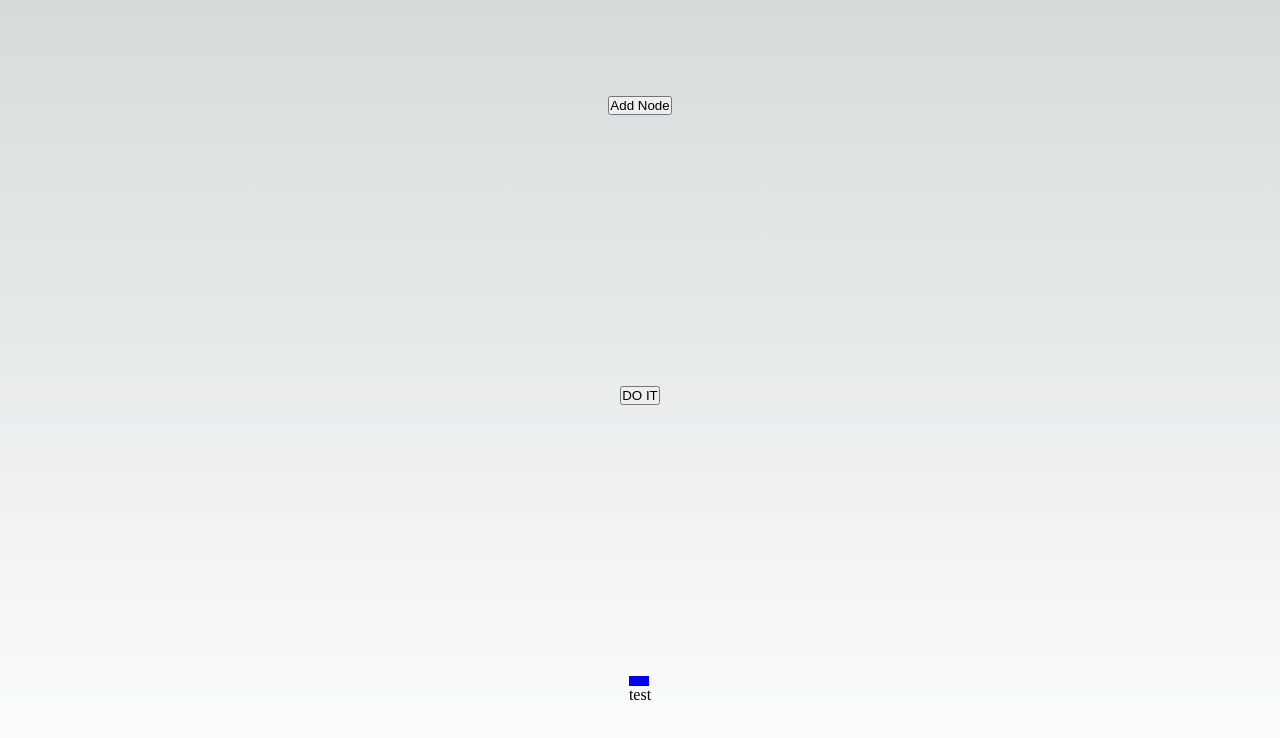
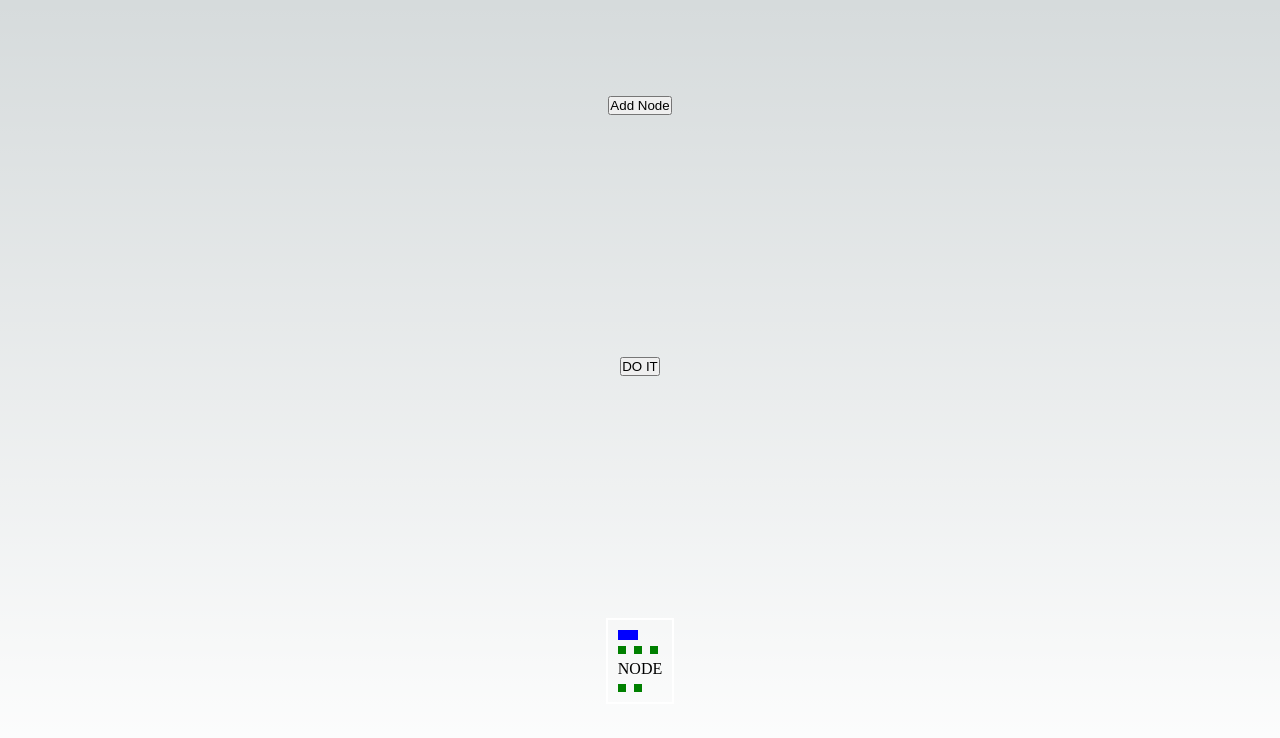
Before and after one commit to smbddha/audioply, a Next.js app: page / in a window 1280 px wide. Both pictures are taken after a click on the button "Add Node". Shown: the top 738 px of the page. Built offline with nearby package versions, Linux system fonts and the light colour scheme.

Commit message:
working connections

```diff
--- a/pages/index.tsx
+++ b/pages/index.tsx
@@ -1,53 +1,211 @@
 import Head from "next/head";
-import { Inter } from "@next/font/google";
+// import { Inter } from "@next/font/google";
 import styles from "@/styles/Home.module.css";
-import { useState, useCallback } from "react";
+import react, {
+  useState,
+  useCallback,
+  MouseEvent,
+  RefObject,
+  MutableRefObject,
+  useRef,
+  createRef,
+  forwardRef,
+  ForwardedRef,
+} from "react";
 import Draggable from "react-draggable";
+import React from "react";
 // import { useSvgDrawing } from "@svg-drawing/react";
 
-const inter = Inter({ subsets: ["latin"] });
+// const inter = Inter({ subsets: ["latin"] });
 
-const Graph = {};
+const Graph = [];
 
 type NodeProps = {
-  name: string;
-};
-
-const Node = ({ name }: NodeProps) => {
-  return (
-    <Draggable handle=".handle">
-      <div>
-        <div
-          className="handle"
-          style={{ width: "20px", height: "10px", backgroundColor: "blue" }}
-        ></div>
-        <div>{name}</div>
-      </div>
-    </Draggable>
-  );
+  node: INode;
+  inputMouseHandler: (
+    e: MouseEvent,
+    node: INode,
+    i: number,
+    ref: RefObject<HTMLDivElement>
+  ) => void;
+  outputMouseHandler: (
+    e: MouseEvent,
+    node: INode,
+    i: number,
+    ref: RefObject<HTMLDivElement>
+  ) => void;
 };
 
 type INode = {
   name: String;
   node: AudioNode;
   settings: object;
-  inputs: INode[];
-  outputs: INode[];
+  inputs: RefObject<HTMLDivElement>[];
+  outputs: RefObject<HTMLDivElement>[];
+  // params: NodeParam[];
 };
 
-const connections: [INode, INode][] = [];
+enum NodeParamEnum {
+  Input = "INPUT",
+  Output = "OUTPUT",
+}
+
+type NodeParam = {
+  type: NodeParamEnum;
+  idx: number;
+  name: string;
+};
+
+type InputOutputProps = {
+  // ref: RefObject<HTMLDivElement | undefined>;
+  mouseHandler: (e: MouseEvent) => void;
+};
+
+type ConnNodeTuple = [INode, number, number];
+
+const InputOutputNode = React.forwardRef<HTMLDivElement, InputOutputProps>(
+  (props, ref) => {
+    // const iref = useRef<HTMLDivElement>(ref);
+    const { mouseHandler } = props;
+
+    return (
+      <div
+        ref={ref}
+        onMouseDown={(e) => mouseHandler(e)}
+        onMouseEnter={(e) => mouseHandler(e)}
+        onMouseLeave={(e) => mouseHandler(e)}
+        style={{
+          backgroundColor: "green",
+          width: "8px",
+          height: "8px",
+        }}
+      ></div>
+    );
+  }
+);
+
+const Node = ({ node, inputMouseHandler, outputMouseHandler }: NodeProps) => {
+  const handleOutputClick = (i: number) => {
+    return;
+  };
+
+  return (
+    <Draggable handle=".handle">
+      <div
+        style={{
+          zIndex: "1000",
+          border: "2px solid white",
+          display: "flex",
+          flexDirection: "column",
+          gap: "6px",
+          padding: "10px",
+        }}
+      >
+        <div
+          className="handle"
+          style={{
+            width: "20px",
+            height: "10px",
+            backgroundColor: "blue",
+          }}
+        ></div>
+        <div
+          style={{
+            display: "flex",
+            flex: 1,
+            flexDirection: "row",
+            gap: "8px",
+          }}
+        >
+          {node.inputs.map((ref, i) => {
+            return (
+              <InputOutputNode
+                ref={ref}
+                mouseHandler={(e) => inputMouseHandler(e, node, i, ref)}
+              />
+            );
+          })}
+        </div>
+        <div>{node.name}</div>
+        <div
+          style={{
+            display: "flex",
+            flex: 1,
+            flexDirection: "row",
+            gap: "8px",
+          }}
+        >
+          {node.outputs.map((ref, i) => {
+            return (
+              <InputOutputNode
+                ref={ref}
+                mouseHandler={(e) => outputMouseHandler(e, node, i, ref)}
+              />
+            );
+          })}
+        </div>
+      </div>
+    </Draggable>
+  );
+};
+
+const connections: [any, any][] = [];
+
+enum MouseState {
+  UP = "Up",
+  DOWN = "Down",
+}
 
 export default function Home() {
   const [audioCtx, _] = useState<AudioContext | null>(
     typeof window !== "undefined" ? new AudioContext() : null
   );
-  console.log(audioCtx);
+  const [graph, setGraph] = useState<any[]>([]);
+  const [mouseState, setMouseState] = useState(MouseState.UP);
+  // const [mouseStart, setMouseStart] = useState({ x1: 0, y1: 0 });
+  const [mousePos, setMousePos] = useState([0, 0]);
+
+  // const [activeNode, setActiveNode] = useState<[INode, tid] | null>(null);
+  // const [activeOutput, setActiveOutput] = useSta
+  const [connectionStart, setConnectionStart] = useState<
+    [INode, number, number] | null
+  >(null);
+  const [connectionEnd, setConnectionEnd] = useState<
+    [INode, number, number] | null
+  >(null);
+
+  // const [renderRef, draw] = useSvgDrawing({
+  //   penWidth: 10, // pen width
+  //   penColor: "#e00", // pen color
+  //   close: true, // Use close command for path. Default is false.
+  //   curve: false, // Use curve command for path. Default is true.
+  //   delay: 60, // Set how many ms to draw points every.
+  //   fill: "", // Set fill attribute for path. default is `none`
+  // });
+
+  // console.log(audioCtx);
 
   const handleClick = () => {
     addNode();
   };
 
-  const handleAddNode = () => {};
+  const handleAddNode = () => {
+    const newNode = {
+      name: "NODE",
+      inputs: [
+        createRef<HTMLDivElement>(),
+        createRef<HTMLDivElement>(),
+        createRef<HTMLDivElement>(),
+      ],
+      outputs: [createRef<HTMLDivElement>(), createRef<HTMLDivElement>()],
+    };
+    console.log("adding node");
+
+    setGraph((g) => {
+      return [...g, newNode];
+    });
+    console.log(graph);
+  };
 
   const addNode = useCallback(() => {
     if (audioCtx) {
@@ -62,6 +220,122 @@ export default function Home() {
     }
   }, [audioCtx]);
 
+  const handleMouseDown = (e: MouseEvent) => {
+    // setMouseState(MouseState.DOWN);
+    // setMouseStart({ x1: e.clientX, y1: e.clientY });
+  };
+
+  // const handleMouseUp = (e: MouseEvent) => {
+  //   // setMouseState(MouseState.UP);
+  // };
+
+  const handleMouseMove = (e: MouseEvent) => {
+    setMousePos([e.clientX, e.clientY]);
+  };
+
+  const getLineCoords = () => {
+    // get the postion of the active input/output
+    if (!connectionStart) return;
+
+    const [node, inputIdx, outputIdx] = connectionStart;
+
+    let rect;
+    if (inputIdx >= 0) {
+      if (!node.inputs[inputIdx].current) return;
+      rect = node.inputs[inputIdx].current.getBoundingClientRect();
+    } else if (outputIdx >= 0) {
+      if (!node.outputs[outputIdx].current) return;
+      rect = node.outputs[outputIdx].current.getBoundingClientRect();
+    }
+
+    return {
+      x1: rect.x,
+      y1: rect.y,
+      x2: mousePos[0],
+      y2: mousePos[1],
+    };
+  };
+
+  const getConnCoords = (start: ConnNodeTuple, end: ConnNodeTuple) => {
+    const [startNode, startInputIdx, startOutputIdx] = start;
+    const [endNode, endInputIdx, endOutputIdx] = end;
+
+    let startRef;
+    if (startInputIdx >= 0) {
+      startRef = startNode.inputs[startInputIdx];
+    } else if (startOutputIdx >= 0) {
+      startRef = startNode.outputs[startOutputIdx];
+    }
+
+    let endRef;
+    if (endInputIdx >= 0) {
+      endRef = endNode.inputs[endInputIdx];
+    } else if (endOutputIdx >= 0) {
+      endRef = endNode.outputs[endOutputIdx];
+    }
+
+    const startRect = startRef.current.getBoundingClientRect();
+    const endRect = endRef.current.getBoundingClientRect();
+
+    return {
+      x1: startRect.x,
+      y1: startRect.y,
+      x2: endRect.x,
+      y2: endRect.y,
+    };
+  };
+
+  const inputMouseHandler = (
+    e: MouseEvent,
+    node: INode,
+    inputIndex: number,
+    ref: RefObject<HTMLDivElement>
+  ) => {
+    console.log(e.type, ref.current);
+    if (e.type === "mousedown") {
+      setConnectionStart([node, inputIndex, -1]);
+    } else if (e.type === "mouseenter") {
+      setConnectionEnd([node, inputIndex, -1]);
+      // setHoveredOutput([node, outputIndex]);
+    } else if (e.type === "mouseleave") {
+      setConnectionEnd(null);
+    } else {
+      console.log("Unrecognized type ", e.type);
+    }
+  };
+
+  const outputMouseHandler = (
+    e: MouseEvent,
+    node: INode,
+    outputIndex: number,
+    ref: RefObject<HTMLDivElement>
+  ) => {
+    console.log(e.type, ref.current);
+    if (e.type === "mousedown") {
+      setConnectionStart([node, -1, outputIndex]);
+    } else if (e.type === "mouseenter") {
+      setConnectionEnd([node, -1, outputIndex]);
+      // setHoveredOutput([node, outputIndex]);
+    } else if (e.type === "mouseleave") {
+      setConnectionEnd(null);
+    } else {
+      console.log("Unrecognized type ", e.type);
+    }
+  };
+
+  const handleMouseUp = (e: MouseEvent) => {
+    // either create the connection or stop drawing the patch line
+    console.log(connectionStart, connectionEnd);
+
+    if (connectionEnd && connectionStart) {
+      // make connection
+      connections.push([connectionStart, connectionEnd]);
+    }
+
+    setConnectionStart(null);
+    setConnectionEnd(null);
+  };
+
   return (
     <>
       <Head>
@@ -70,14 +344,53 @@ export default function Home() {
         <meta name="viewport" content="width=device-width, initial-scale=1" />
         <link rel="icon" href="/favicon.ico" />
       </Head>
-      <main className={styles.main}>
-        <button onClick={handleAddNode}>Add Node</button>
-        <Draggable>
-          <div>
-            <button onClick={handleClick}>DO IT</button>
-          </div>
-        </Draggable>
-        <Node name="test" />
+      <main
+        className={styles.main}
+        onMouseDown={handleMouseDown}
+        onMouseUp={handleMouseUp}
+        onMouseMove={handleMouseMove}
+      >
+        <svg
+          style={{
+            pointerEvents: "none",
+            position: "absolute",
+            zIndex: "10000",
+            left: 0,
+            right: 0,
+            bottom: 0,
+            height: "100%",
+            width: "100%",
+          }}
+        >
+          {" "}
+          {connectionStart ? (
+            <line {...getLineCoords()} stroke="red" strokeWidth={2} />
+          ) : null}
+          {connections.map((conn, i) => {
+            return (
+              <line
+                {...getConnCoords(...conn)}
+                stroke="white"
+                strokeWidth={2}
+              />
+            );
+          })}
+        </svg>
+        <button style={{ zIndex: "1000" }} onClick={handleAddNode}>
+          Add Node
+        </button>
+        <div>
+          <button onClick={handleClick}>DO IT</button>
+        </div>
+        {graph.map((node, i) => {
+          return (
+            <Node
+              node={node}
+              inputMouseHandler={inputMouseHandler}
+              outputMouseHandler={outputMouseHandler}
+            />
+          );
+        })}
       </main>
     </>
   );
```
